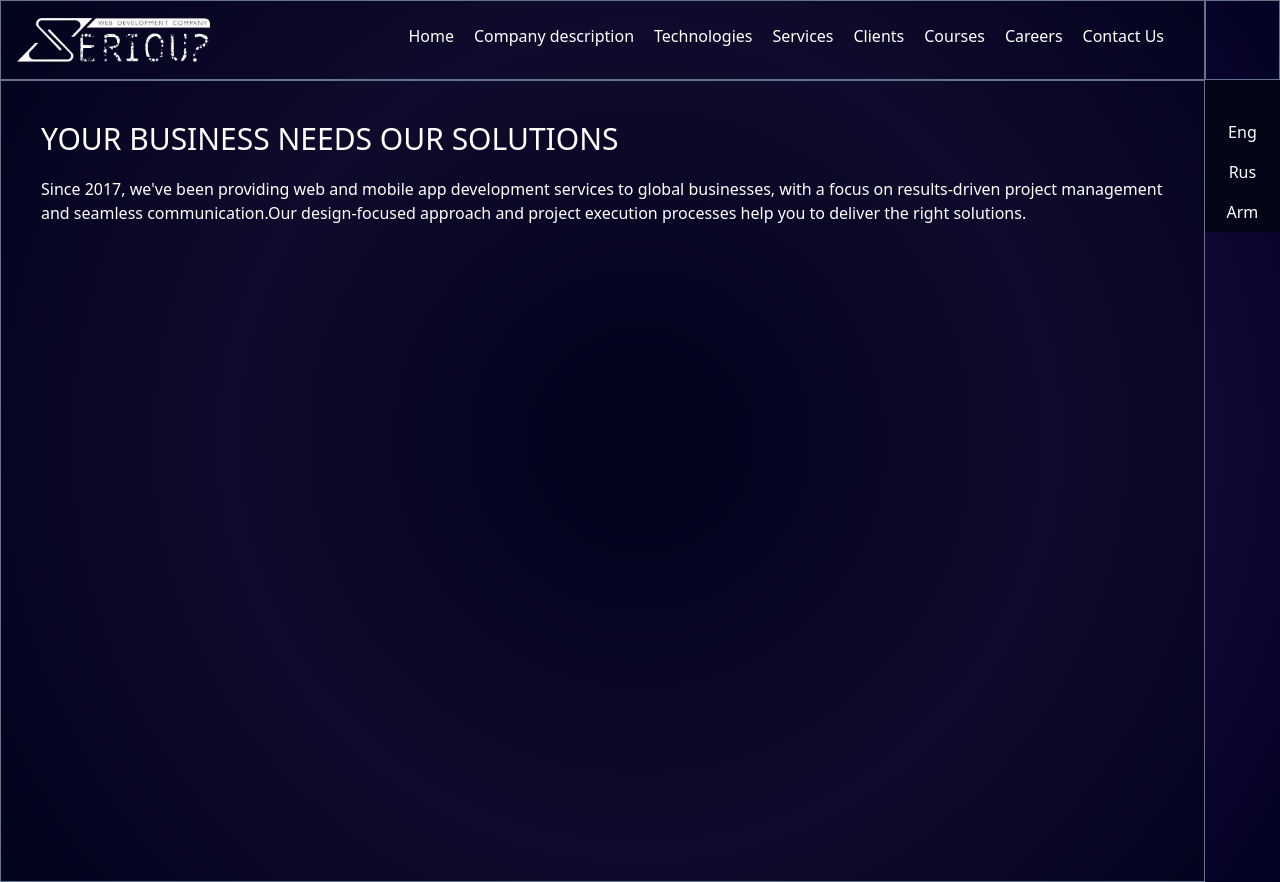
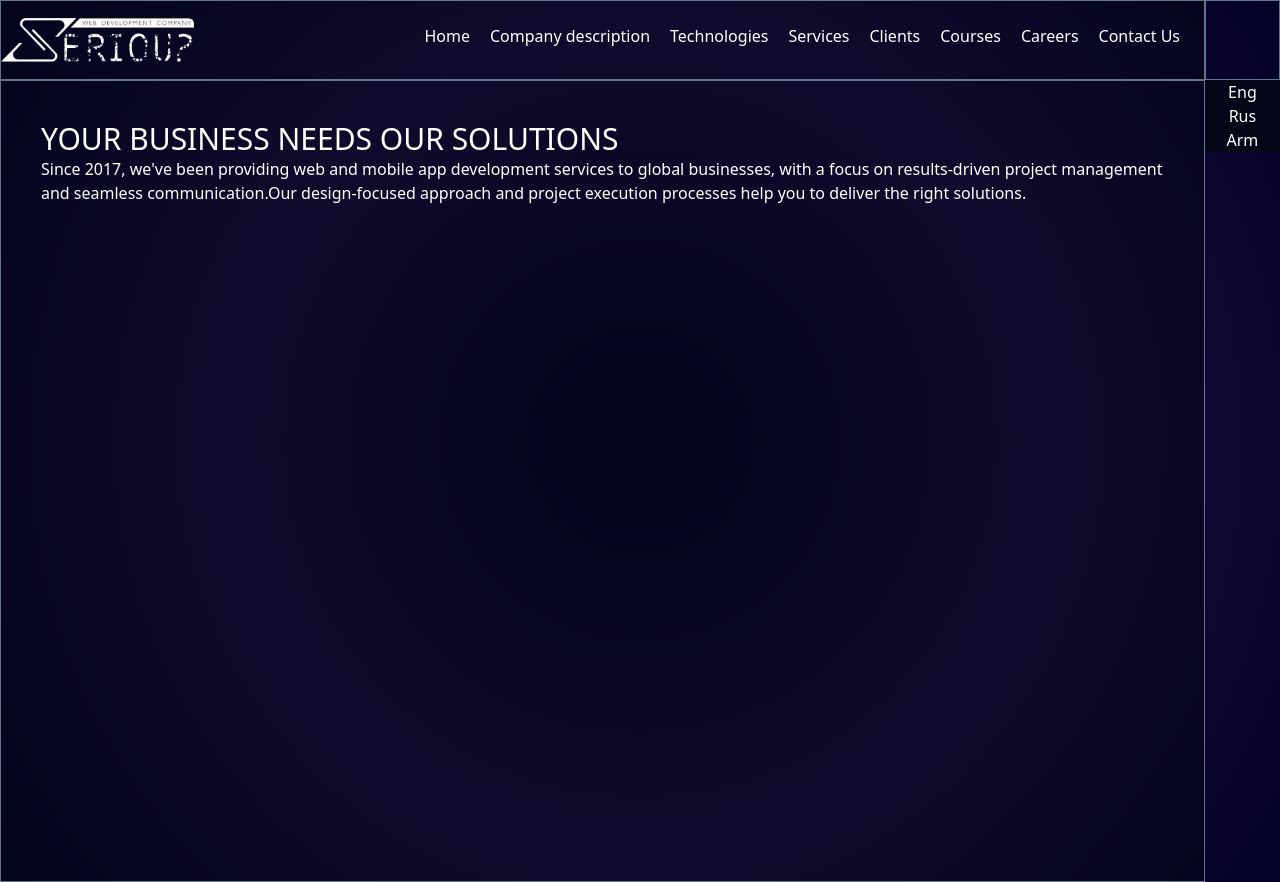
Before and after one commit to rmaliyan/serious-react, a React (Vite) app: page /en/home in a window 1280 px wide. Built offline with nearby package versions, Linux system fonts and the light colour scheme.

Commit message:
Fixed horizontal scroll

```diff
--- a/src/index.css
+++ b/src/index.css
@@ -19,3 +19,11 @@ body {
     rgba(2, 0, 36, 1) 100%
   );
 }
+
+
+
+*{
+  margin: 0 !important;
+  padding: 0;
+  box-sizing: border-box
+}
--- a/src/routes/layout.jsx
+++ b/src/routes/layout.jsx
@@ -88,7 +88,7 @@ export function Layout() {
   return (
     <div
       id="layout-container"
-      className="layout-container flex h-fit w-screen flex-col overflow-scroll text-white lg:overflow-hidden"
+      className="layout-container flex h-fit w-full flex-col overflow-scroll text-white lg:overflow-hidden"
     >
       <div id="upper-bar" className="flex w-full">
         <div
```
